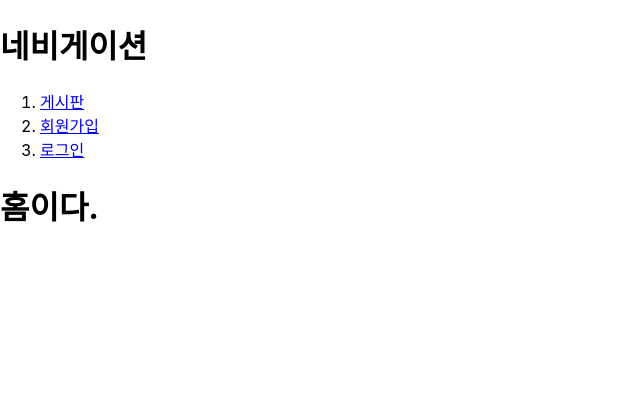
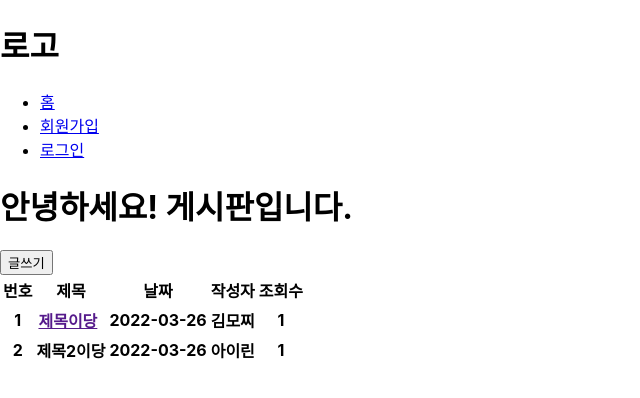
Before and after one commit to engineering-incubator/react-springboot-board-tutorial, a React (Create React App) app in the folder front-end/: page / in a window 1280 px wide. Shown: the top 398 px of the page, without its empty margins (0-640 px from the left). Built offline with nearby package versions, Linux system fonts and the light colour scheme.

Commit message:
로그인 개발 진행중

```diff
--- a/front-end/package.json
+++ b/front-end/package.json
@@ -44,8 +44,7 @@
     "eslint-plugin-prettier": "^4.0.0",
     "express": "^4.17.3",
     "prettier": "2.5.1",
-    "react-paginate": "github:AdeleD/react-paginate#v9",
     "react-router-dom": "5.3"
   },
-  "proxy": "http://localhost:11001"
+  "proxy": "http://localhost:8080"
 }
--- a/front-end/src/App.js
+++ b/front-end/src/App.js
@@ -1,24 +1,16 @@
 import React from "react";
+import SignUp from "./signUp/SignUp";
 import { Route, Switch } from "react-router-dom";
-import ArticleEdit from "./articles/articleEdit";
-import ArticleList from "./articles/articleList";
-import ArticlePost from "./articles/articlePost";
-import ArticleWrite from "./articles/articleWrite";
+import LogIn from "./logIn/logIn";
 import Navigation from "./components/navigation";
-import Home from "./Home/home";
-import LogIn from "./logIn/logIn";
-import SignUp from "./signUp/SignUp";
+import gateway from "./gateway/gateway";
 
 function App() {
   return (
     <div>
       <Navigation />
       <Switch>
-        <Route exact path="/" component={Home} />
-        <Route path="/articles/:articleId/edit" component={ArticleEdit} />
-        <Route path="/articles/:articleId" component={ArticlePost} />
-        <Route path="/articles" component={ArticleList} />
-        <Route path="/article-write" component={ArticleWrite} />
+        <Route path="/" exact={true} component={gateway} />
         <Route path="/signup" component={SignUp} />
         <Route path="/login" component={LogIn} />
       </Switch>
--- a/front-end/src/components/navigation.js
+++ b/front-end/src/components/navigation.js
@@ -4,10 +4,10 @@ import React from "react";
 export default function Navigation() {
   return (
     <>
-      <h1>네비게이션</h1>
-      <ol>
+      <h1>로고</h1>
+      <ul>
         <li>
-          <Link to="/articles?page=1">게시판</Link>
+          <Link to="/">홈</Link>
         </li>
         <li>
           <Link to="/signup">회원가입</Link>
@@ -15,7 +15,7 @@ export default function Navigation() {
         <li>
           <Link to="/login">로그인</Link>
         </li>
-      </ol>
+      </ul>
     </>
   );
 }
--- /dev/null
+++ b/front-end/src/gateway/gateway.js
@@ -0,0 +1,41 @@
+import { Link } from "react-router-dom";
+
+export default function gateway() {
+  return (
+    <>
+      <div>
+        <h1>안녕하세요! 게시판입니다.</h1>
+        <button>글쓰기</button>
+      </div>
+      <table>
+        <thead>
+          <tr>
+            <th>번호</th>
+            <th>제목</th>
+            <th>날짜</th>
+            <th>작성자</th>
+            <th>조회수</th>
+          </tr>
+        </thead>
+        <tbody>
+          <tr>
+            <th>1</th>
+            <Link path="/article/1">
+              <th>제목이당</th>
+            </Link>
+            <th>2022-03-26</th>
+            <th>김모찌</th>
+            <th>1</th>
+          </tr>
+          <tr>
+            <th>2</th>
+            <th>제목2이당</th>
+            <th>2022-03-26</th>
+            <th>아이린</th>
+            <th>1</th>
+          </tr>
+        </tbody>
+      </table>
+    </>
+  );
+}
--- a/front-end/src/logIn/logIn.js
+++ b/front-end/src/logIn/logIn.js
@@ -6,7 +6,6 @@ import {
   userNameValidates,
 } from "../signUp/utilites/inputValidation";
 import axios from "axios";
-import { isSuccess } from "../utilites/validates/httpValidation";
 
 export default function LogIn() {
   const [userLogInData, setUserLogInData] = useState({
@@ -61,18 +60,15 @@ export default function LogIn() {
         alert("모든 값을 제대로 입력해주세요.");
         return;
       }
-      const res = await axios.post(
-        "/api/v1/authentication/sign-in",
-        userLogInData,
-      );
-      if (isSuccess(res)) {
+      const res = await axios.post("/api", userLogInData);
+      if (res.data.code !== "SUCCESS") {
         alert(res.data.message);
         return;
       }
       alert("로그인되었습니다.");
-      history.replace("/articles");
+      history.push("/");
     } catch (error) {
-      alert("다시 한번 시도해주세요.");
+      console.log(error);
     }
   };
 
--- a/front-end/src/signUp/SignUp.js
+++ b/front-end/src/signUp/SignUp.js
@@ -2,18 +2,17 @@ import React, { useRef, useState } from "react";
 import SignUpForm from "./components/signUpForm";
 import axios from "axios";
 import { useHistory } from "react-router-dom";
-import { isSuccess } from "../utilites/validates/httpValidation";
 
 export default function SignUp() {
   const formRef = useRef();
   const history = useHistory();
   const [userSignUpData, setUserSignUpData] = useState({
-    permission: "USER",
-    username: "",
-    password: "",
-    passwordConfirm: "",
-    email: "",
-    phoneNumber: "",
+    permission: "",
+    username: "martin",
+    password: "dudgns123!",
+    passwordConfirm: "dudgns123!",
+    email: "tarry24@naver.com",
+    phoneNumber: "010-1234-1234",
   });
 
   const onChangeUserData = (type, value) => {
@@ -28,16 +27,13 @@ export default function SignUp() {
         alert("모든 값을 입력하세요.");
         return;
       }
-      const res = await axios.post(
-        "/api/v1/authentication/sign-up",
-        submitUserSignUpData,
-      );
-      if (!isSuccess(res)) {
+      const res = await axios.post("/api", submitUserSignUpData);
+      if (res.data.code !== "SUCCESS") {
         alert(res.data.message);
         return;
       }
-      history.replace("/login");
-      alert("회원가입 되었습니다.");
+      alert("회원가입을 완료되었습니다.");
+      history.push("/login");
     } catch (error) {
       console.log(error);
     }
--- a/front-end/src/signUp/components/signUpForm.js
+++ b/front-end/src/signUp/components/signUpForm.js
@@ -7,6 +7,7 @@ import {
   validateUserName,
 } from "../utilites/inputValidation";
 import { isEmpty } from "../../utilites/typeGuard/typeGuard";
+import { email } from "../../utilites/validates/rules/userValidationsRules";
 
 export default React.forwardRef(function SignUpForm(
   { onChangeUserData, userSignUpData, submitValidationError },
@@ -20,7 +21,7 @@ export default React.forwardRef(function SignUpForm(
   const [phoneNumberErrorMessage, setPhoneNumberErrorMessage] = useState("");
 
   const onChangePermission = (e) => {
-    onChangeUserData("permission", e.currentTarget.value);
+    onChangeUserData("permission", e.currentTarget.checked);
   };
 
   const onChangeUsername = (e) => {
@@ -105,30 +106,25 @@ export default React.forwardRef(function SignUpForm(
         <div>
           <label>
             <input
-              checked={userSignUpData.permission === "ADMIN"}
               type="radio"
               name="Permission"
-              value="ADMIN"
               onChange={onChangePermission}
             />
             관리자
           </label>
           <label>
             <input
-              checked={userSignUpData.permission === "MANAGER"}
               type="radio"
               name="Permission"
-              value="MANAGER"
               onChange={onChangePermission}
             />
             매니저
           </label>
           <label>
             <input
-              checked={userSignUpData.permission === "USER"}
+              checked
               type="radio"
               name="Permission"
-              value="USER"
               onChange={onChangePermission}
             />
             일반회원
@@ -141,7 +137,6 @@ export default React.forwardRef(function SignUpForm(
           type="text"
           name="username"
           value={userSignUpData.username}
-          placeholder="아이디"
           onChange={onChangeUsername}
         />
         {!isEmpty(usernameErrorMessage) && <p>{usernameErrorMessage}</p>}
@@ -150,7 +145,6 @@ export default React.forwardRef(function SignUpForm(
         <h5>비밀번호</h5>
         <input
           type="password"
-          placeholder="비밀번호"
           value={userSignUpData.password}
           onChange={onChangePassword}
         />
@@ -160,7 +154,6 @@ export default React.forwardRef(function SignUpForm(
         <h5>비밀번호 확인</h5>
         <input
           type="password"
-          placeholder="비밀번호 확인"
           value={userSignUpData.passwordConfirm}
           onChange={onChangePasswordConfirm}
         />
@@ -173,7 +166,6 @@ export default React.forwardRef(function SignUpForm(
         <input
           type="email"
           name="email"
-          placeholder="이메일"
           value={userSignUpData.email}
           onChange={onChangeEmail}
         />
@@ -184,7 +176,6 @@ export default React.forwardRef(function SignUpForm(
         <input
           type="text"
           name="phoneNumber"
-          placeholder="휴대폰 번호"
           value={userSignUpData.phoneNumber}
           onChange={onChangePhoneNumber}
         />
--- a/front-end/src/utilites/typeGuard/typeGuard.js
+++ b/front-end/src/utilites/typeGuard/typeGuard.js
@@ -1,35 +1,9 @@
-export function isUndefined(target) {
-  return target === undefined;
-}
-
-export function isNull(target) {
-  return target === null;
-}
-
-export function isNullish(target) {
-  return isUndefined(target) || isNull(target);
+export function isString(target) {
+  return typeof target === "string";
 }
 
 export function isEmpty(target) {
-  if (isNullish(target)) {
-    // null 과 undefined 체크
-    return true;
-  }
-  if (typeof target === "number") {
-    // number 체크
-    return target === 0;
-  }
-  if (typeof target === "string") {
-    // string 체크
+  if (isString(target)) {
     return target.length === 0;
   }
-
-  if (Array.isArray(target)) {
-    // array 체크
-    return target.length === 0;
-  }
-
-  // object 체크
-
-  return Object.keys(target).length === 0;
 }
--- /dev/null
+++ b/package.json
@@ -0,0 +1,5 @@
+{
+  "devDependencies": {
+    "axios": "^0.26.1"
+  }
+}
```
Also changed, not shown: 2 other files (tests, documents, lock files or other folders).
